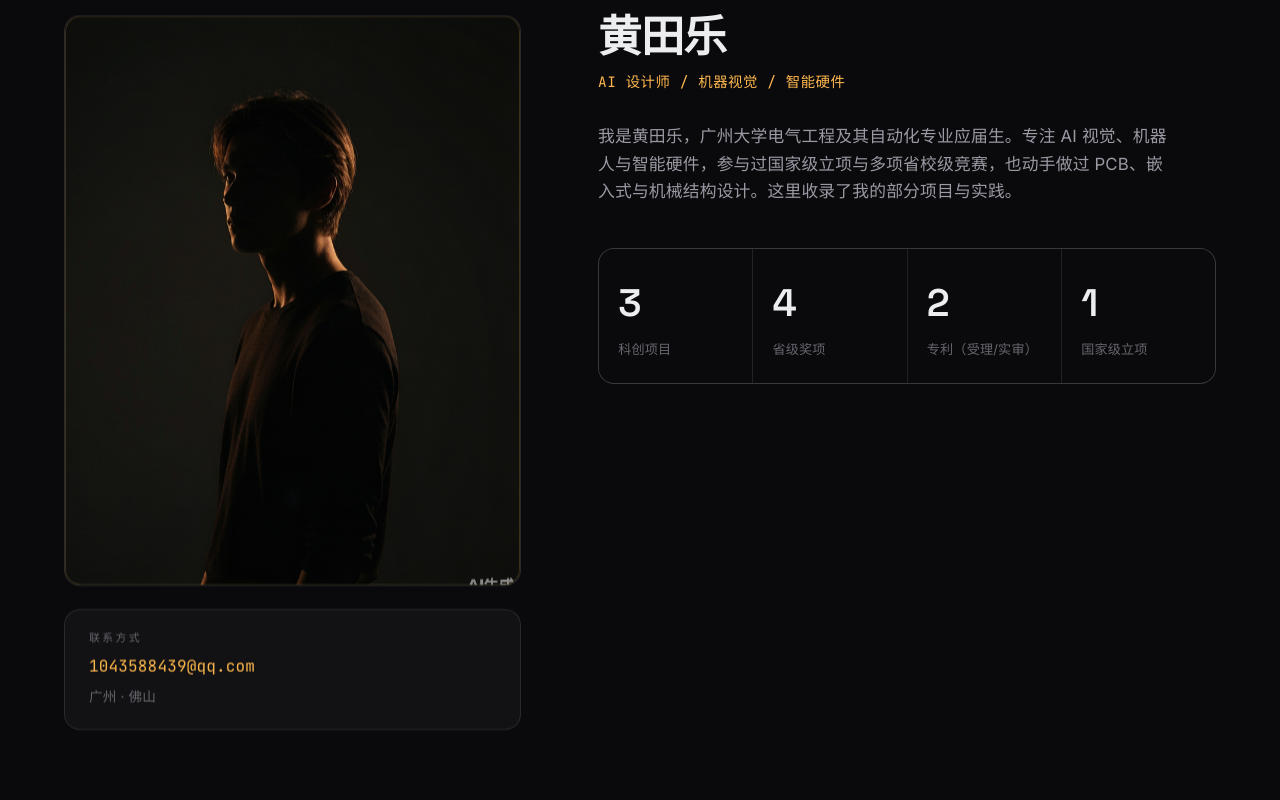
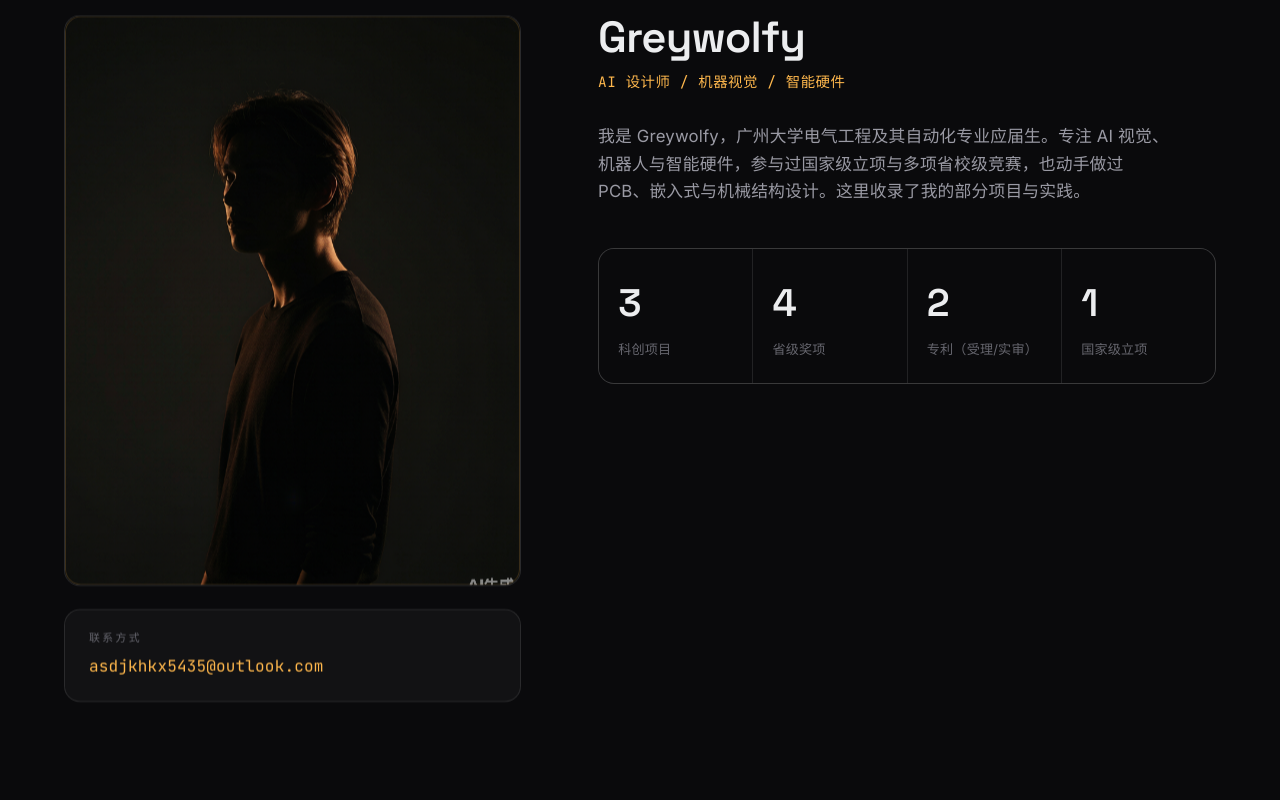
Before and after one commit to GZgreywolfy/designer-portfolio, a React (Vite) app: page / in a window 1280 px wide. Shown: the part 900-1700 px from the top of the page. Built offline with nearby package versions, Linux system fonts and the light colour scheme.

Commit message:
privacy: 隐藏真实姓名(改用Greywolfy)、邮箱换Outlook、联系方式只留邮箱

```diff
--- a/index.html
+++ b/index.html
@@ -3,8 +3,8 @@
   <head>
     <meta charset="UTF-8" />
     <meta name="viewport" content="width=device-width, initial-scale=1.0" />
-    <title>黄田乐 · AI 视觉 / 机器视觉 / 智能硬件</title>
-    <meta name="description" content="黄田乐的个人作品集：AI 视觉、机器视觉、智能硬件与嵌入式系统。" />
+    <title>Greywolfy · AI 视觉 / 机器视觉 / 智能硬件</title>
+    <meta name="description" content="Greywolfy 的个人作品集：AI 视觉、机器视觉、智能硬件与嵌入式系统。" />
     <meta name="theme-color" content="#0a0a0c" />
     <link rel="preconnect" href="https://fonts.googleapis.com" />
     <link rel="preconnect" href="https://fonts.gstatic.com" crossorigin />
--- a/src/components/About.jsx
+++ b/src/components/About.jsx
@@ -15,7 +15,6 @@ export default function About() {
             <a className="about__contact-link" href={`mailto:${profile.email}`}>
               {profile.email}
             </a>
-            <span className="about__contact-sub">{profile.location}</span>
           </div>
         </Reveal>
 
--- a/src/data/content.js
+++ b/src/data/content.js
@@ -5,15 +5,14 @@ import p2 from '../assets/images/p2.png'
 import p3 from '../assets/images/p3.png'
 import p4 from '../assets/images/p4.png'
 
-// 真实内容取自 简历.txt（黄田乐 · 广州大学 · 电气工程及其自动化）
+// 内容取自简历；姓名以品牌 Greywolfy 呈现，不暴露真实姓名
 export const profile = {
-  name: '黄田乐',
+  name: 'Greywolfy',
   roles: ['AI 设计师', '机器视觉', '智能硬件'],
   tagline: '用深度学习、机器视觉与硬件设计，把复杂的工程问题收拢成清晰、可落地的智能系统。',
   intro:
-    '我是黄田乐，广州大学电气工程及其自动化专业应届生。专注 AI 视觉、机器人与智能硬件，参与过国家级立项与多项省校级竞赛，也动手做过 PCB、嵌入式与机械结构设计。这里收录了我的部分项目与实践。',
-  email: '1043588439@qq.com',
-  location: '广州 · 佛山',
+    '我是 Greywolfy，广州大学电气工程及其自动化专业应届生。专注 AI 视觉、机器人与智能硬件，参与过国家级立项与多项省校级竞赛，也动手做过 PCB、嵌入式与机械结构设计。这里收录了我的部分项目与实践。',
+  email: 'asdjkhkx5435@outlook.com',
   contactLead: '无论是 AI 视觉、智能硬件还是工程合作，欢迎来信聊聊。',
   heroPoster,
   avatar,
@@ -79,8 +78,5 @@ export const advantages = [
 ]
 
 export const socials = [
-  { label: '邮箱', url: 'mailto:1043588439@qq.com' },
-  { label: '微信', url: '#' },
-  { label: 'GitHub', url: '#' },
-  { label: 'QQ', url: '#' },
+  { label: '邮箱', url: 'mailto:asdjkhkx5435@outlook.com' },
 ]
```
